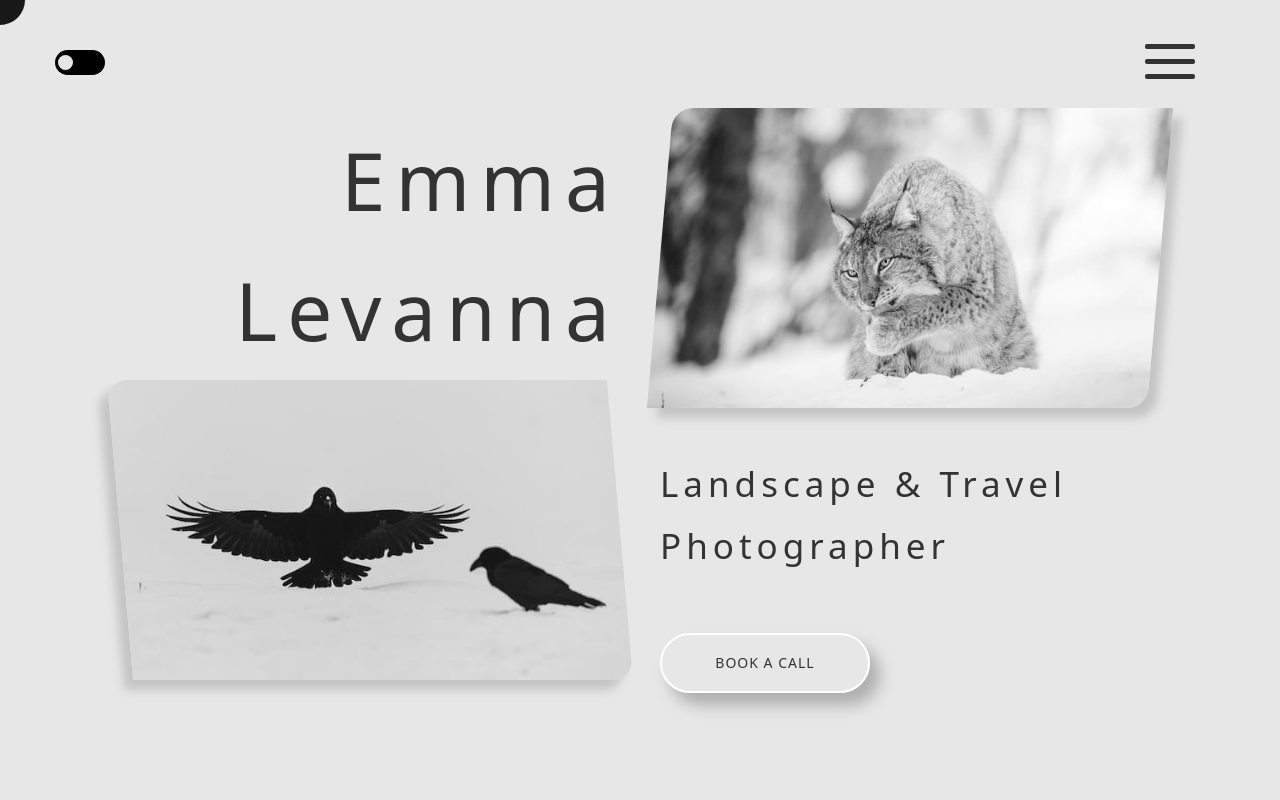
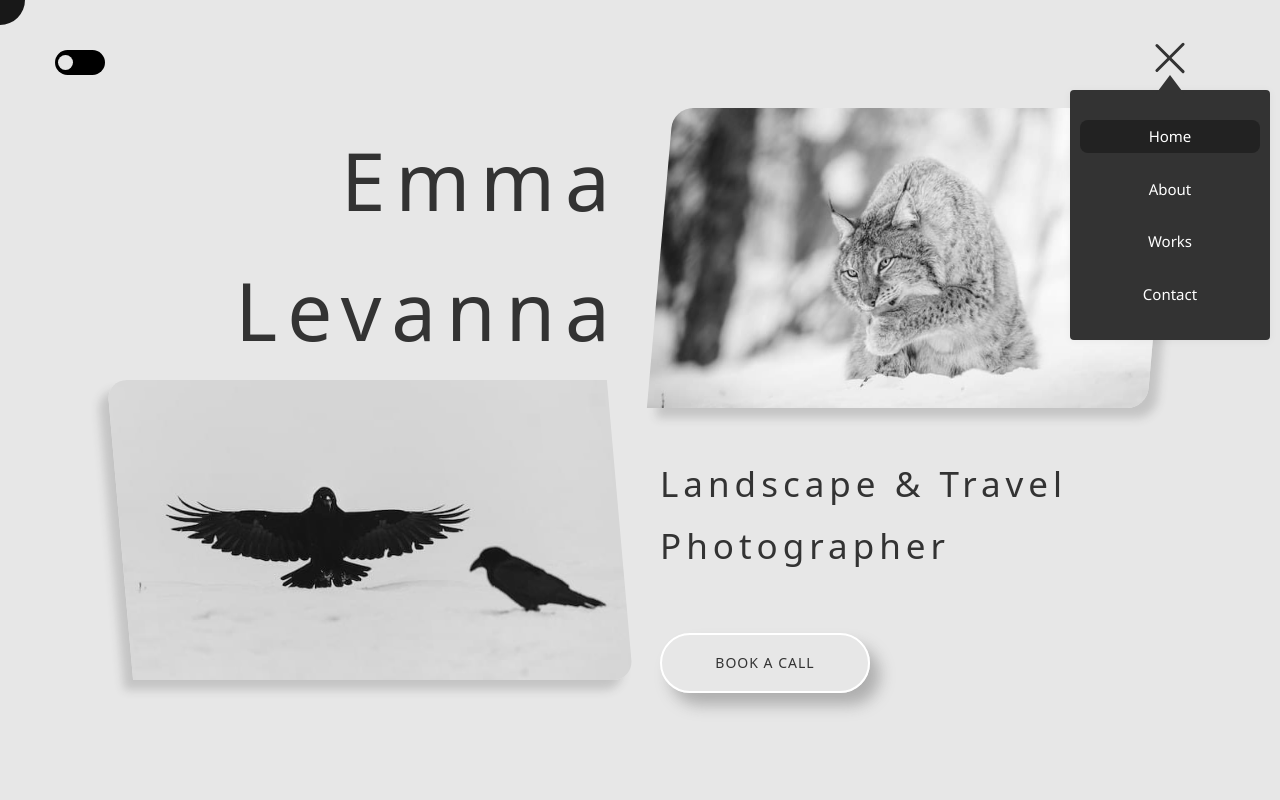
Before and after one commit to Flores-AM/fotografa, a website: page index.html in a window 1280 px wide. Both pictures are taken after a click on the link 1170 px from the left and 59 px from the top of the page. Shown: the top 800 px of the page. Drawn offline with nearby package versions, Linux system fonts and the light colour scheme.

Commit message:
menu 2/2 completo

```diff
--- a/index.html
+++ b/index.html
@@ -23,12 +23,13 @@
 
       <input id="dark-mode" class="toggle dark-mode-boton" type="checkbox" name="Dark mode" role="switch" value="on">
 
-      <a class="active" id="toggle"><span></span></a>
+      <a id="toggle"><span></span></a>
 
-      <div class="active" id="menu">
+      <div id="menu">
         <ul>
           <li class="link"><a href="#header" class="active">Home</a></li>
           <li class="link"><a href="#section1">About</a></li>
+          <li class="link"><a href="#section2">Works</a></li>
           <li class="link"><a href="#contact">Contact</a></li>
         </ul>
       </div>
@@ -76,7 +77,7 @@
     </div>
     </section>
 
-    <div class="section2">
+    <section class="section2" id="section2">
       <h2 data-aos="fade-right" data-aos-duration="800" data-aos-easing="ease-in-sine">The Winter Exhibit</h2>
       <div class="container6" data-aos="fade-up" data-aos-duration="800" data-aos-easing="ease-in-sine">
         <div class="card">
@@ -100,7 +101,7 @@
           <div class="card__head">Ottawa - Canadá</div>
         </div>
       </div>
-    </div>
+    </section>
 
     <div class="section3">
       <div data-aos="zoom-in-up" data-aos-duration="1000" data-aos-easing="ease-in-sine" data-aos-offset="100">
--- a/src/scss/base/_globales.scss
+++ b/src/scss/base/_globales.scss
@@ -20,6 +20,8 @@ body {
   }
   font-size: 16px;
   background-color: v.$gris !important;
+  width: 100vw;
+  overflow-x: hidden;
 }
 
 .dark-mode {
--- a/src/scss/components/_menu.scss
+++ b/src/scss/components/_menu.scss
@@ -9,16 +9,21 @@
 
 /* Important styles */
 #toggle {
+  position: absolute;
   display: block;
-  width: 5rem;
-  height: 5rem;
+  top: 2.5rem;
+  right: 1rem;
+  width: 3rem;
+  height: 3rem;
   padding: 3rem 0;
   margin: 0 auto;
   cursor: none;
 
   @include m.tablet {
-    position: absolute;
-    right: 8.5rem;
+    top: 3rem;
+    right: 9rem;
+    height: 1rem;
+    width: 4rem;
   }
 
   &.active {
@@ -26,10 +31,10 @@
       background-color: transparent;
     }
     span:before {
-      transform: rotate(45deg) translate(6px, 6px);
+      transform: rotate(45deg) translate(5px, 5px);
     }
     span:after {
-      transform: rotate(-45deg) translate(15px, -15px);
+      transform: rotate(-45deg) translate(10px, -10px);
     }
     + #menu {
       display: block;
@@ -43,10 +48,10 @@
   content: "";
   position: absolute;
   left: 0;
-  top: -15px;
+  top: -10px;
 }
 #toggle span:after {
-  top: 15px;
+  top: 10px;
 }
 #toggle span {
   position: relative;
@@ -57,7 +62,7 @@
 #toggle span:after,
 #toggle span:before {
   width: 100%;
-  height: 5px;
+  height: 3px;
   background-color: v.$negro;
   transition: all 0.3s;
   backface-visibility: hidden;
@@ -66,9 +71,11 @@
 
 /* menu appearance*/
 #menu {
-  position: relative;
+  position: absolute;
+  top: 2rem;
+  right: 5rem;
   color: v.$blanco;
-  width: 200px;
+  width: fit-content;
   padding: 10px;
   margin: 0 auto;
   font-family: "Segoe UI", Candara, "Bitstream Vera Sans", "DejaVu Sans",
@@ -80,23 +87,32 @@
   /* just for this demo */
   display: none;
   visibility: hidden;
-  transition: opacity 0.4s;
+  transition: all 0.4s;
 
   @include m.tablet {
-    position: absolute;
     top: 9rem;
     right: 1rem;
+    width: 200px;
   }
 }
 #menu:after {
   position: absolute;
-  top: -15px;
-  left: 85px;
+  top: 2.3rem;
+  right: -2rem;
   content: "";
   display: block;
   border-left: 15px solid transparent;
   border-right: 15px solid transparent;
   border-bottom: 20px solid v.$negro;
+  transform: rotate(90deg);
+  transition: all 0.4s;
+
+  @include m.tablet {
+    top: -15px;
+    left: 85px;
+    right: auto;
+    transform: rotate(0deg);
+  }
 }
 ul,
 li,
@@ -104,19 +120,36 @@ li a {
   list-style: none;
   display: block;
   margin: 0 !important;
-  padding: 1rem 0 !important;
+  padding: .2rem 0 !important;
+
+  @include m.tablet {
+    padding: 1rem 0 !important;
+  }
+}
+
+#menu ul {
+  display: flex;
+  gap: 1rem;
+
+  @include m.tablet {
+    flex-direction: column;
+    gap: 0;
+  }
 }
 
 #menu ul li a {
-  padding: 5px;
+  padding: .5rem 1rem !important;
   color: v.$blanco;
-  font-size: 2rem;
+  font-size: 1.5rem;
   text-decoration: none;
+  text-align: center;
   cursor: none;
-  transition: all 0.2s;
+  border-radius: .8rem;
+  transition: all 0.3s;
 
   &.active {
     background: #222;
+    transition: all 0.3s;
   }
 }
 li a:hover,
@@ -133,9 +166,14 @@ li a:focus {
 }
 .toggle {
   position: relative;
-  top: 5rem;
-  left: 5.5rem;
+  top: 4.5rem;
+  left: 2rem;
   cursor: none !important;
+
+  @include m.tablet {
+    top: 5rem;
+    left: 5.5rem;
+  }
 }
 .sr,
 .toggle:before,
```
Also changed, not shown: build/css/app.css.
